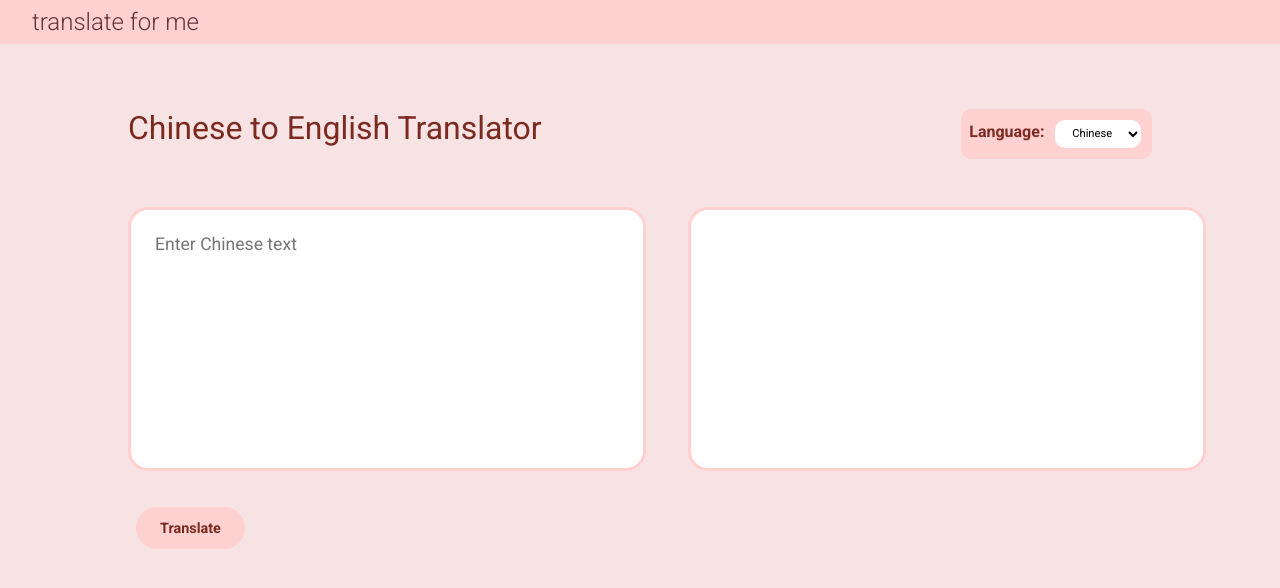
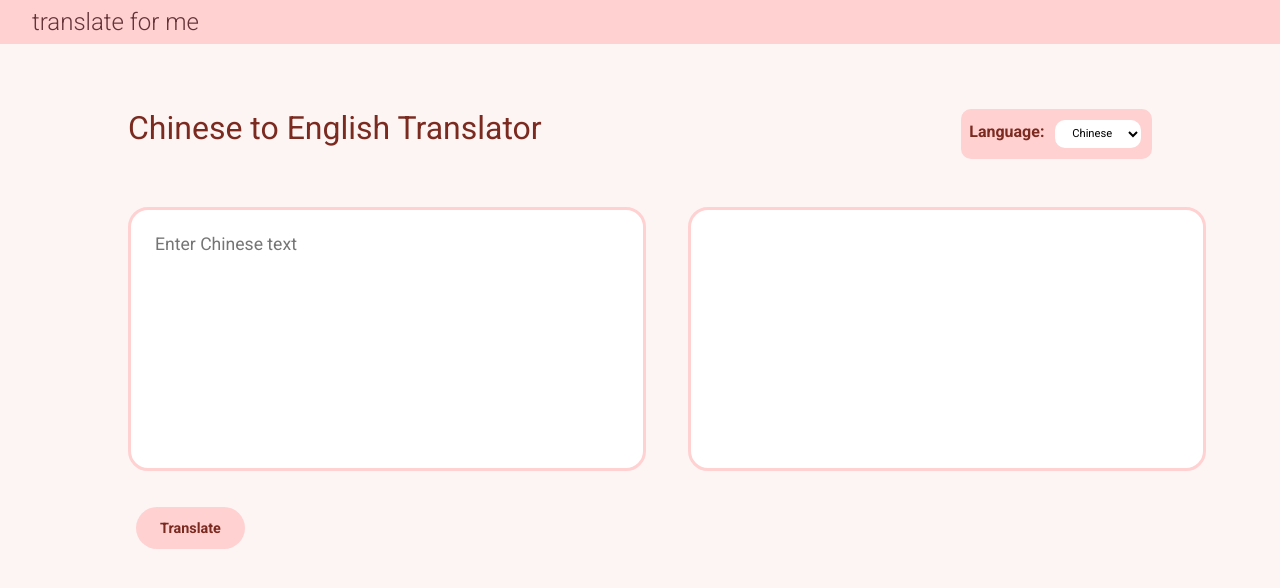
Before and after one commit to sroodsari/translate-for-me, a React (Create React App) app in the folder frontend/: page / in a window 1280 px wide. Shown: the top 588 px of the page. Built offline with nearby package versions, Linux system fonts and the light colour scheme.

Commit message:
color change:

```diff
--- a/frontend/src/App.css
+++ b/frontend/src/App.css
@@ -1,7 +1,7 @@
 @import url("https://fonts.googleapis.com/css2?family=Roboto:ital,wght@0,100..900;1,100..900&display=swap");
 
 :root {
-  --primary-pink: #f7e3e3;
+  --primary-pink: #fdf4f4;
   --secondary-pink: #FFD1D1;
   --accent-brown: #7b2a20;
   --cloud-white: #FFFFFF;
```
